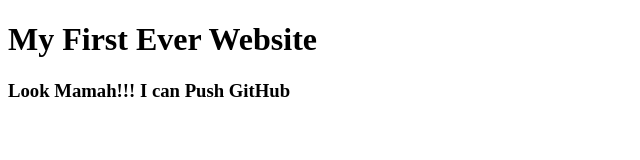
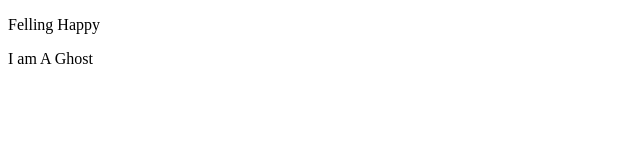
Before and after one commit to Mugdho-mark/My-First-Website, a plain HTML site: page index.html in a window 1280 px wide. Shown: the whole page, without its empty margins (0-640 px from the left). Drawn offline with Linux system fonts and the light colour scheme.

Commit message:
Ghost Added

```diff
--- a/index.html
+++ b/index.html
@@ -6,11 +6,11 @@
     <title>Document</title>
 </head>
 <body>
-   <h1>
-    My First Ever Website
-   </h1>
-   <h3>
-    Look Mamah!!! I can Push GitHub
-   </h3>
+  <p>
+    Felling Happy
+  </p>
+  <p>
+    I am A Ghost
+  </p>
 </body>
 </html>
```
